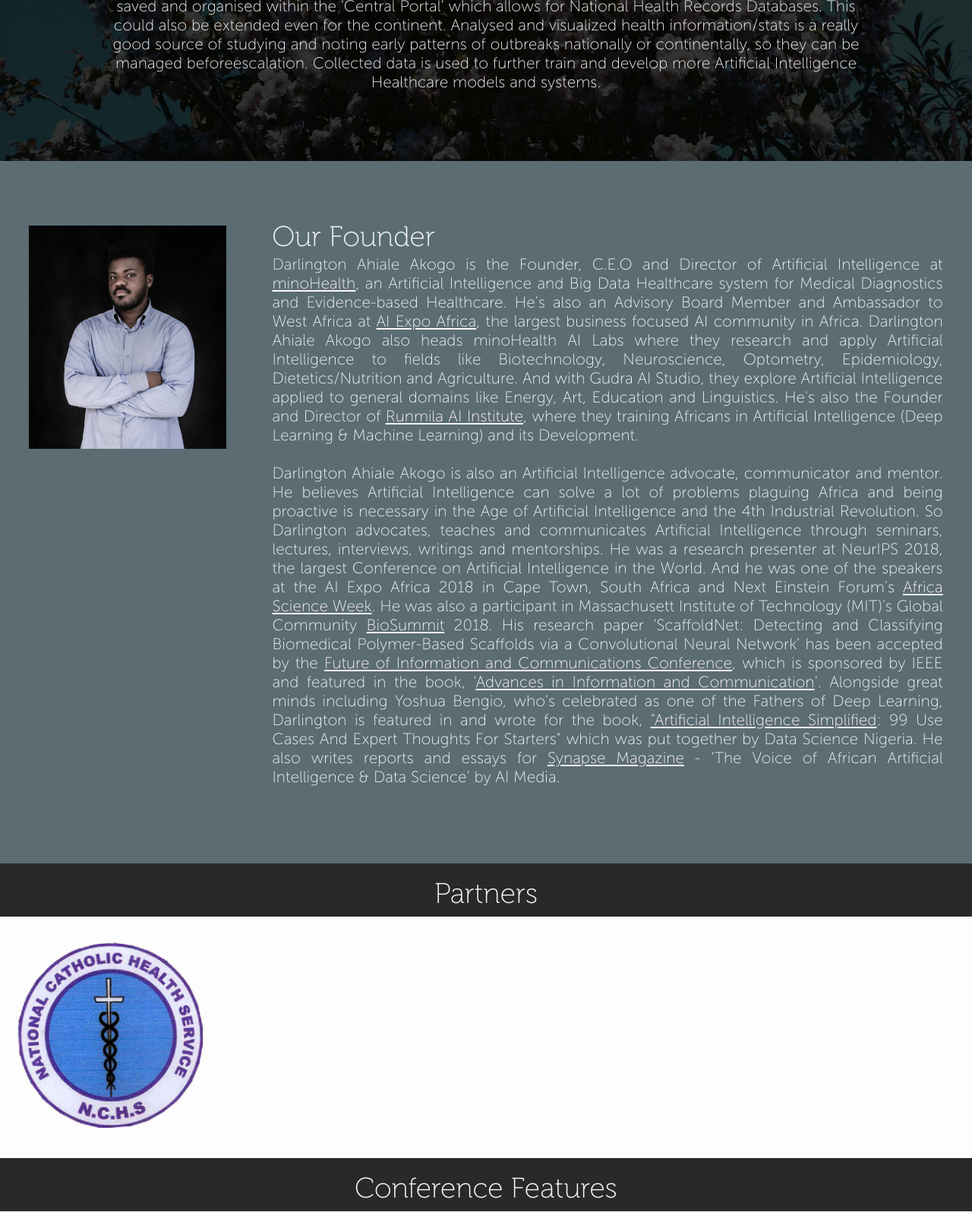
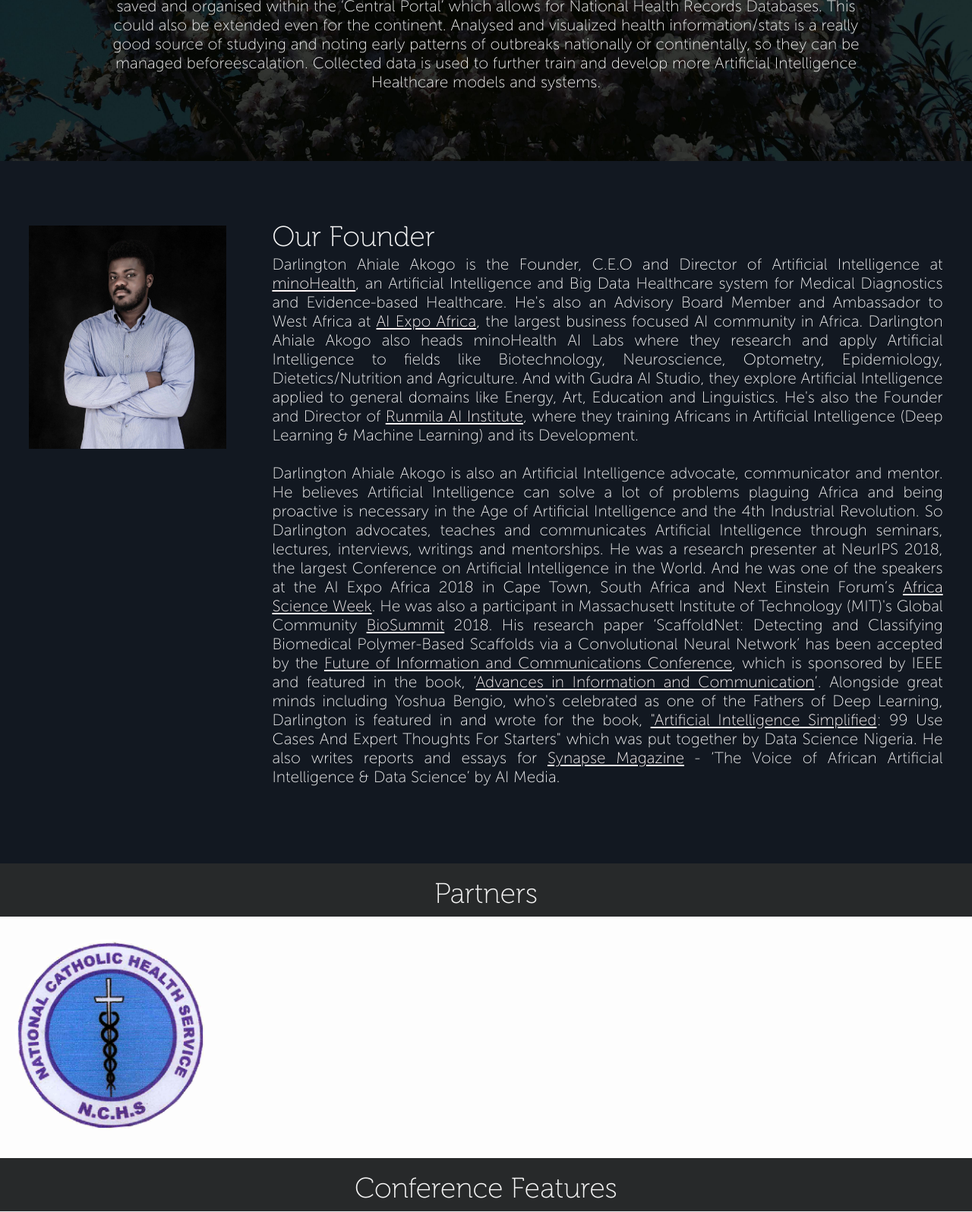
Before and after one commit to darlingtinho/darlingtinho.github.io, a PHP site: page / in a window 1280 px wide. Shown: the part 1165-2761 px from the top of the page at 76% size. Run offline with PHP 8.4, Linux system fonts and the light colour scheme.

Commit message:
Add files via upload

```diff
--- a/CSS/style.css
+++ b/CSS/style.css
@@ -160,7 +160,7 @@ p {width:100%; text-align:center;}
 
 #founder-div {
 	width:100%;
-	background-color:#5B6C73;
+	background-color:#121821;
 	overflow:visible;
 	}
 
```
